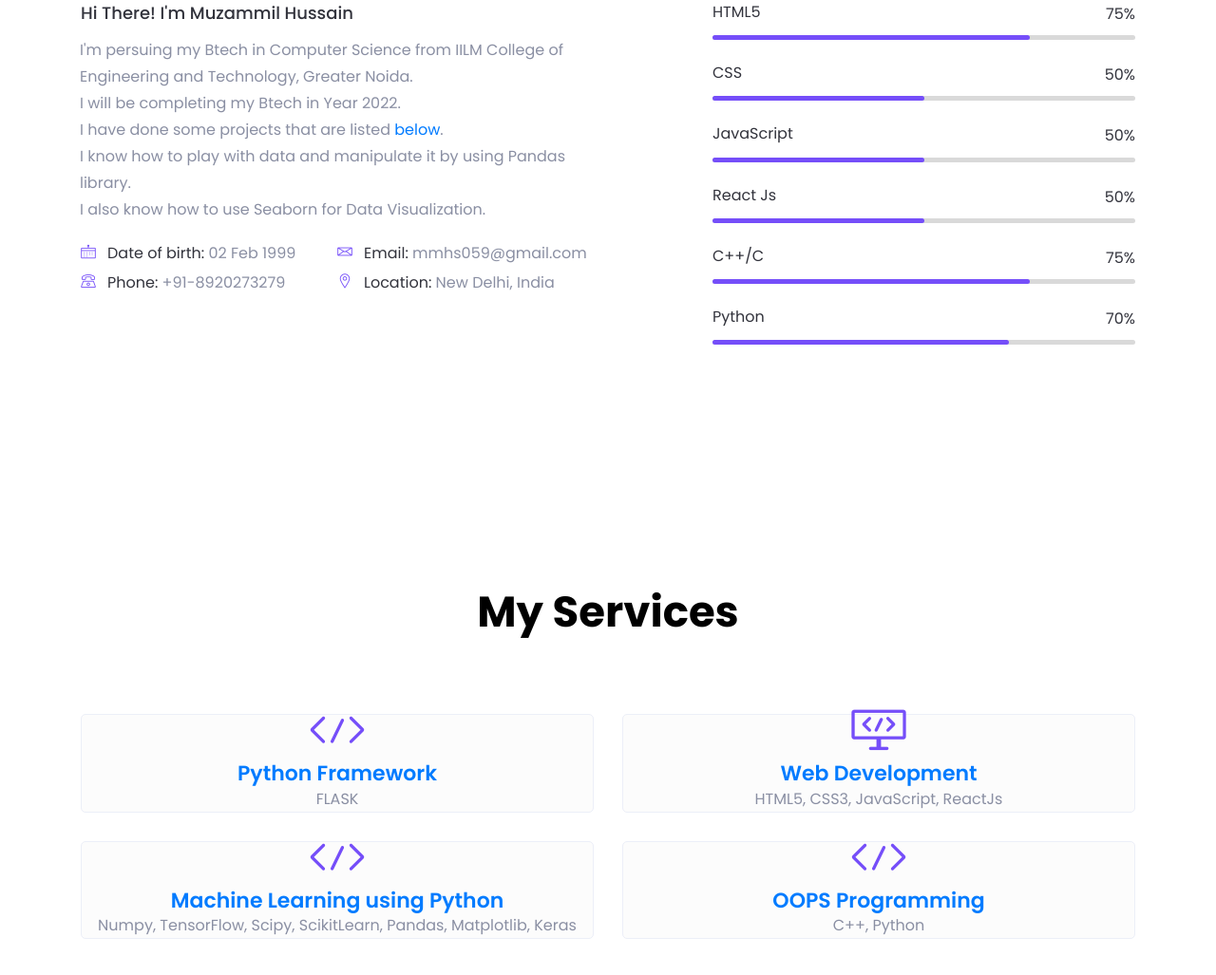
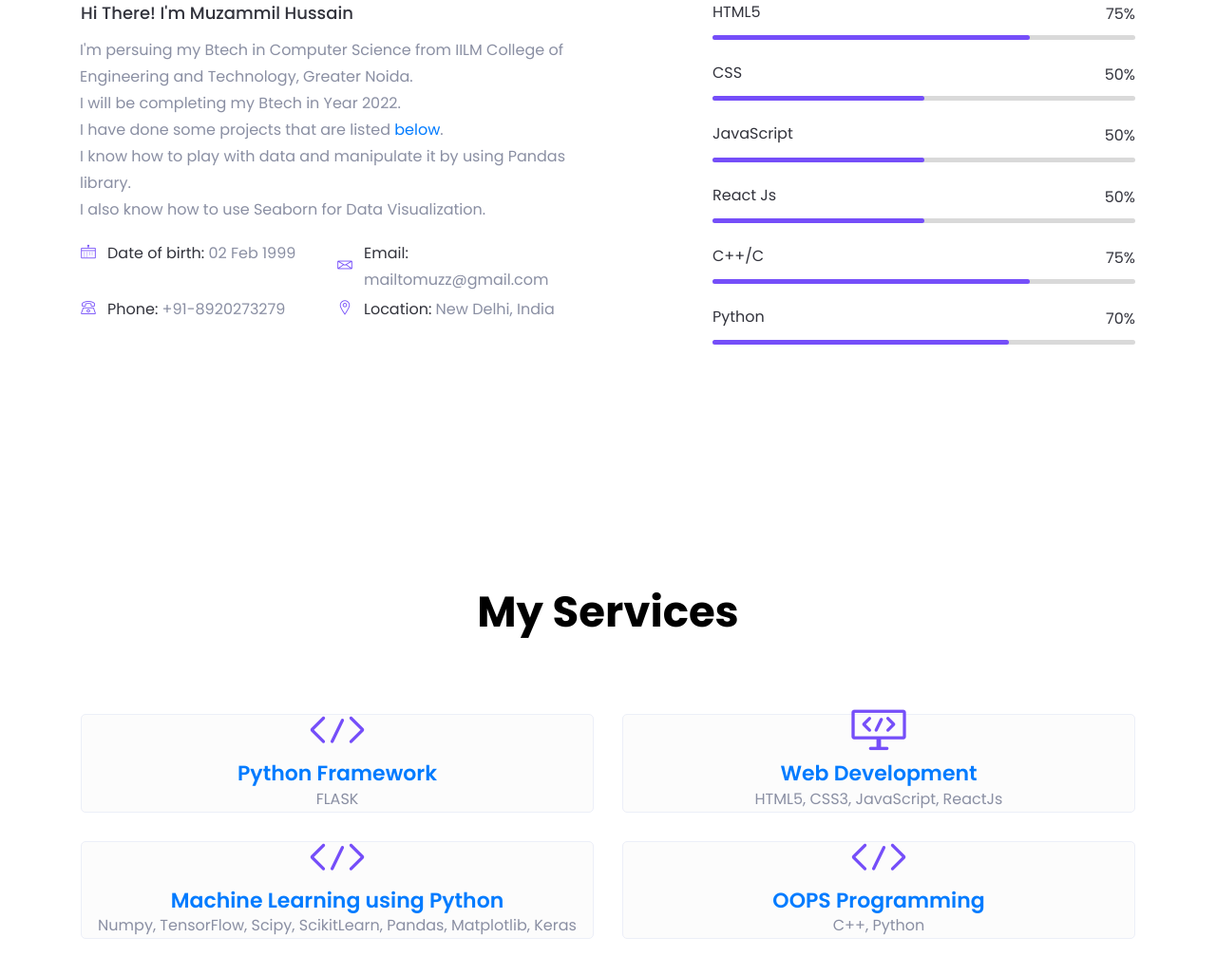
Before and after one commit to muzzHussain/Portfolio, a plain HTML site: page index.html in a window 1280 px wide. Shown: the part 1066-2093 px from the top of the page at 95% size. Drawn offline with Linux system fonts and the light colour scheme; files whose address does not match are found by name.

Commit message:
Update index.html

```diff
--- a/index.html
+++ b/index.html
@@ -203,7 +203,7 @@
                                         <i class="lni lni-envelope"></i>
                                     </div>
                                     <div class="info-text">
-                                        <p><span>Email:</span> mmhs059@gmail.com</p>
+                                        <p><span>Email:</span> mailtomuzz@gmail.com</p>
                                     </div>
                                 </div> <!-- Single Info -->
                             </li>
```
